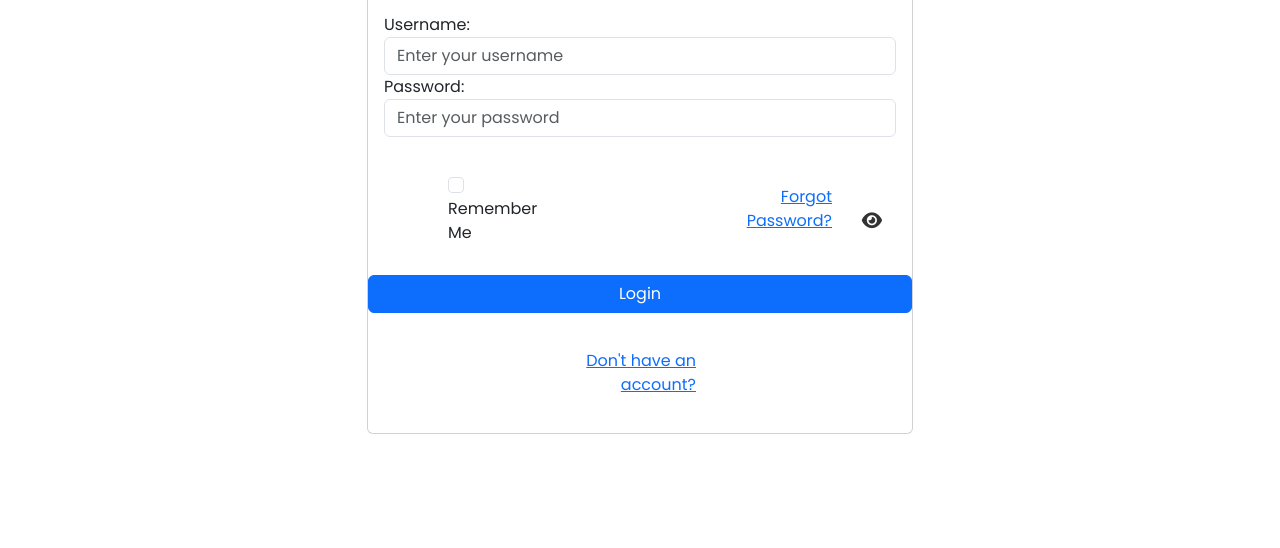
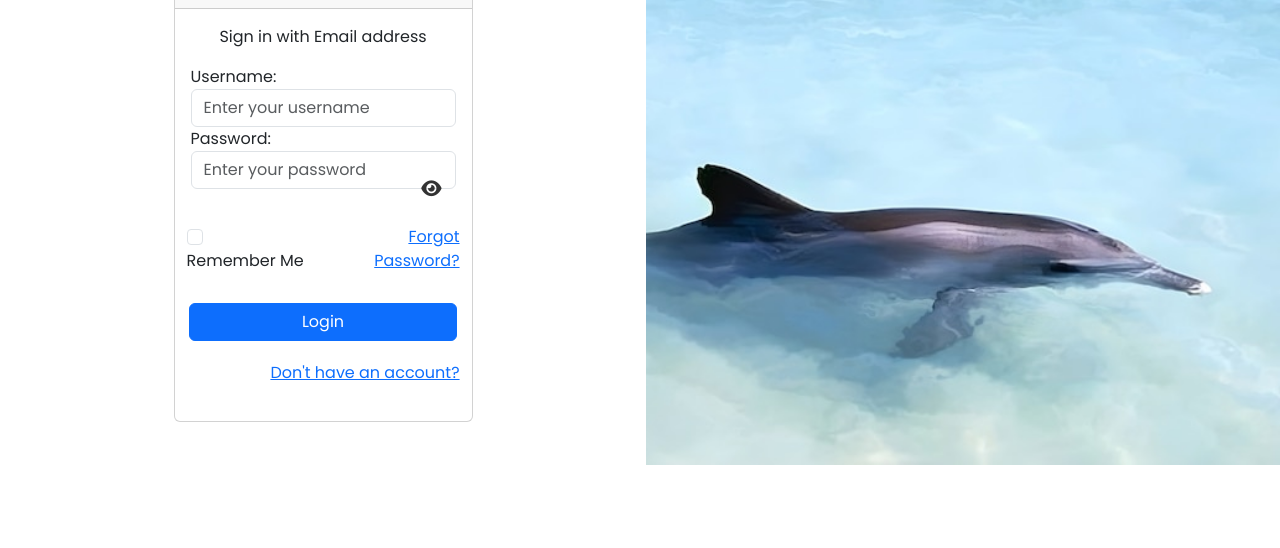
Before and after one commit to agngwrnt/Login-page, a plain HTML site: page index.html in a window 1280 px wide. Shown: the part 252-800 px from the top of the page. Drawn offline with nearby package versions, Linux system fonts and the light colour scheme.

Commit message:
improvement

```diff
--- a/index.html
+++ b/index.html
@@ -27,6 +27,7 @@
           <div class="card-body">
             <!-- Form login -->
             <form>
+              <p class="text-center"> Sign in with Email address</p>
               <div class="form-group">
                 <label for="username">Username:</label>
                 <input type="text" class="form-control" id="username" placeholder="Enter your username">
@@ -38,17 +39,17 @@
               </div>
               </div>
               <div class="d-flex justify-content-between align-items-center">
-                <div class="col-md-3 container text-left">
+                <div class="container justify-content-left">
                   <input type="checkbox" class="form-check-input" id="rememberMe">
                   <label class="form-check-label" for="rememberMe">Remember Me</label>
                 </div>
-                <a class="col-md-3 container text-right" href="#">Forgot Password?</a>
+                <a class="container text-right" href="#">Forgot Password?</a>
               </div>
               <div class="space-below"></div>
               <button type="submit" class="btn btn-primary btn-block">Login</button>
             </form>
             <!-- Akhir form login -->
-            <div class="col-md-3 container mt-3 text-right">
+            <div class="container text-right">
                 <p><a href="#">Don't have an account?</a></p>
             </div>
           </div>
@@ -56,7 +57,7 @@
       </div>
     </div>
   </div>
-
+  <img src="./lumba-lumba.jpeg" class="full-width right-aligned" alt="test foto">
   <!-- Bootstrap JavaScript dan Popper.js (diperlukan untuk beberapa komponen Bootstrap) -->
   <script src="https://code.jquery.com/jquery-3.2.1.slim.min.js"></script>
   <script src="https://cdnjs.cloudflare.com/ajax/libs/popper.js/1.12.9/umd/popper.min.js"></script>
--- a/style.css
+++ b/style.css
@@ -178,7 +178,7 @@ body {
 
 .password-toggle-icon {
   position: absolute;
-  top: 61%;
+  top: 55%;
   right: 30px;
   transform: translateY(-50%);
   cursor: pointer;
@@ -212,3 +212,18 @@ body {
   text-align: left;
   color: blue
 }
+
+.btn.btn-primary.btn-block  {
+  width: 90%;
+  margin: auto;
+}
+
+.full-width {
+  width: 100%;
+  height: auto;
+}
+
+.right-aligned {
+  margin-left: auto;
+  margin-right: 0;
+}
```
Also changed, not shown: lumba-lumba.jpeg (added).
